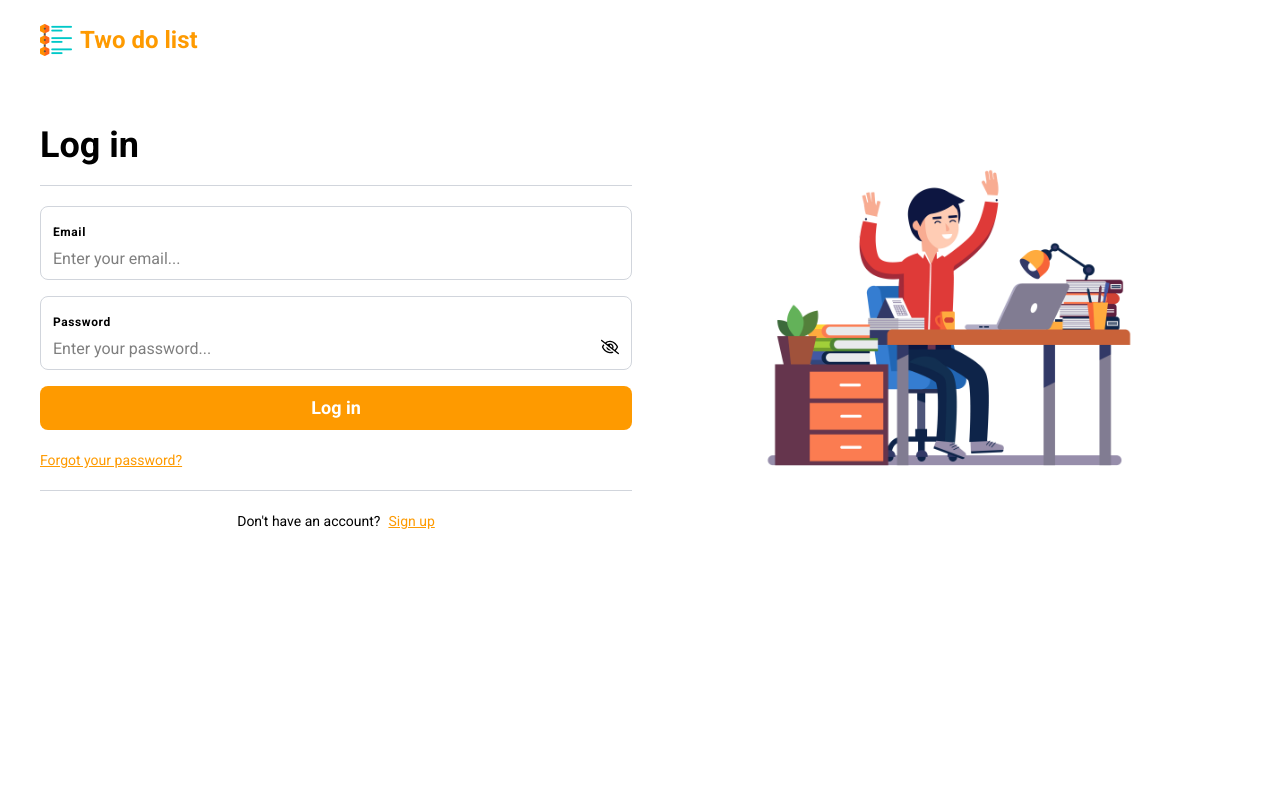
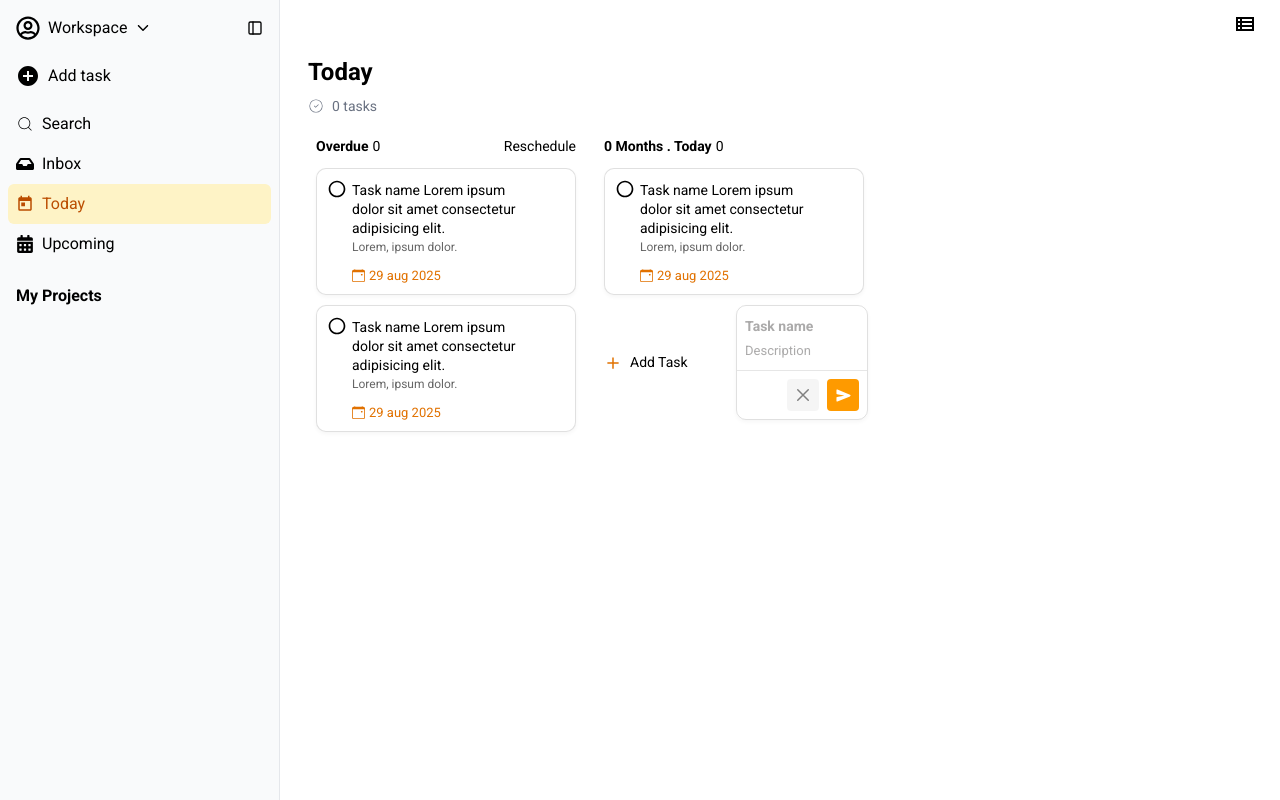
Before and after one commit to prakor/two-do-list-front, a React (Vite) app: page /app/today in a window 1280 px wide. Before the commit this address led to /login. Built offline with nearby package versions, Linux system fonts and the light colour scheme.

Commit message:
feat: enhance sidebar resizing functionality and update authentication state management

```diff
--- a/src/components/Sidebar/Sidebar.css
+++ b/src/components/Sidebar/Sidebar.css
@@ -9,5 +9,11 @@
     right: 0;
     height: 100%;
     width: 4px;
-    cursor: ns-resize;
+    cursor: col-resize;
+    background: transparent;
 }
+
+.handle-navigator:hover,
+.handle-navigator.is-resizing {
+  background: rgba(245, 158, 11, 0.25); /* amber-ish */
+}
--- a/src/components/Sidebar/Sidebar.jsx
+++ b/src/components/Sidebar/Sidebar.jsx
@@ -1,4 +1,4 @@
-import { useState } from "react";
+import { useState, useRef, useEffect } from "react";
 import { useSelector } from "react-redux";
 import { NavLink } from "react-router-dom";
 import { FaRegUserCircle, FaInbox, FaCalendarAlt } from "react-icons/fa";
@@ -8,18 +8,77 @@ import { MdOutlineAddCircle, MdToday } from "react-icons/md";
 import { CiSearch } from "react-icons/ci";
 import "./Sidebar.css";
 
+const SIDEBAR_MIN_WIDTH = 150;
+const SIDEBAR_MAX_WIDTH = 320;
+const SIDEBAR_DEFAULT_WIDTH = 280;
+
 const Sidebar = () => {
   const [isCollapsed, setIsCollapsed] = useState(false);
+  const [width, setWidth] = useState(SIDEBAR_DEFAULT_WIDTH);
+  const [isResizing, setIsResizing] = useState(false);
+
+  const startXRef = useRef(0);
+  const startWidthRef = useRef(SIDEBAR_DEFAULT_WIDTH);
+
   const userName = useSelector((state) => state.auth.user?.name) || "Workspace";
 
   const toggleCollapse = () => {
-    setIsCollapsed((current) => !current);
+    setIsCollapsed((current) => {
+      if (current) {
+        setWidth(SIDEBAR_DEFAULT_WIDTH);
+      }
+      return !current;
+    });
   };
+
+  const handleResizeStart = (e) => {
+    if (isCollapsed) return;
+    setIsResizing(true);
+    startXRef.current = e.clientX;
+    startWidthRef.current = width;
+    document.body.style.userSelect = "none";
+    document.body.style.cursor = "col-resize";
+  };
+
+  useEffect(() => {
+    const handleResizeMove = (e) => {
+      if (!isResizing) return;
+      const delta = e.clientX - startXRef.current;
+      const nextWidth = startWidthRef.current + delta;
+
+      if (nextWidth < SIDEBAR_MIN_WIDTH) {
+        setIsCollapsed(true);
+        setIsResizing(false);
+        document.body.style.userSelect = "";
+        document.body.style.cursor = "";
+        return;
+      }
+
+      const clamped = Math.min(SIDEBAR_MAX_WIDTH, Math.max(SIDEBAR_MIN_WIDTH, nextWidth));
+      setIsCollapsed(false);
+      setWidth(clamped);
+    };
+
+    const handleResizeEnd = () => {
+      if (!isResizing) return;
+      setIsResizing(false);
+      document.body.style.userSelect = "";
+      document.body.style.cursor = "";
+    };
+
+    window.addEventListener("mousemove", handleResizeMove);
+    window.addEventListener("mouseup", handleResizeEnd);
+
+    return () => {
+      window.removeEventListener("mousemove", handleResizeMove);
+      window.removeEventListener("mouseup", handleResizeEnd);
+    };
+  }, [isResizing]);
 
   return (
     <nav
       className="h-screen bg-gray-50 relative flex-shrink-0 transition-all duration-200 border-r border-gray-200"
-      style={{ width: isCollapsed ? "0px" : "280px" }}
+      style={{ width: isCollapsed ? "0px" : `${width}px` }}
     >
       <div className={`h-full overflow-hidden ${isCollapsed ? "hidden" : "block"}`}>
         <div className="flex flex-row justify-between m-2">
@@ -65,8 +124,7 @@ const Sidebar = () => {
                   <NavLink
                     to="/app/inbox"
                     className={({ isActive }) =>
-                      `flex flex-row p-2 items-center gap-2 rounded-md cursor-pointer transition-colors ${
-                        isActive ? "bg-amber-100 text-amber-700 font-medium" : "hover:bg-gray-200"
+                      `flex flex-row p-2 items-center gap-2 rounded-md cursor-pointer transition-colors ${isActive ? "bg-amber-100 text-amber-700 font-medium" : "hover:bg-gray-200"
                       }`
                     }
                   >
@@ -80,8 +138,7 @@ const Sidebar = () => {
                   <NavLink
                     to="/app/today"
                     className={({ isActive }) =>
-                      `flex flex-row p-2 items-center gap-2 rounded-md cursor-pointer transition-colors ${
-                        isActive ? "bg-amber-100 text-amber-700 font-medium" : "hover:bg-gray-200"
+                      `flex flex-row p-2 items-center gap-2 rounded-md cursor-pointer transition-colors ${isActive ? "bg-amber-100 text-amber-700 font-medium" : "hover:bg-gray-200"
                       }`
                     }
                   >
@@ -95,8 +152,7 @@ const Sidebar = () => {
                   <NavLink
                     to="/app/upcoming"
                     className={({ isActive }) =>
-                      `flex flex-row p-2 items-center gap-2 rounded-md cursor-pointer transition-colors ${
-                        isActive ? "bg-amber-100 text-amber-700 font-medium" : "hover:bg-gray-200"
+                      `flex flex-row p-2 items-center gap-2 rounded-md cursor-pointer transition-colors ${isActive ? "bg-amber-100 text-amber-700 font-medium" : "hover:bg-gray-200"
                       }`
                     }
                   >
@@ -111,8 +167,7 @@ const Sidebar = () => {
                 <NavLink
                   to="/app/projects"
                   className={({ isActive }) =>
-                    `flex flex-row p-2 items-center gap-2 rounded-md cursor-pointer transition-colors ${
-                      isActive ? "bg-amber-100 text-amber-700 font-medium" : "hover:bg-gray-200"
+                    `flex flex-row p-2 items-center gap-2 rounded-md cursor-pointer transition-colors ${isActive ? "bg-amber-100 text-amber-700 font-medium" : "hover:bg-gray-200"
                     }`
                   }
                 >
@@ -124,7 +179,11 @@ const Sidebar = () => {
         </div>
       </div>
 
-      <div className="handle-navigator bg-gray-50 hover:bg-gray-200" />
+      <div
+        className={`handle-navigator ${isResizing ? "is-resizing" : ""}`}
+        onMouseDown={handleResizeStart}
+      />
+
       {isCollapsed && (
         <button
           onClick={toggleCollapse}
--- a/src/store/slices/authSlice.js
+++ b/src/store/slices/authSlice.js
@@ -46,7 +46,8 @@ const initialState = {
   user: storedAuth.user,
   accessToken: storedAuth.accessToken,
   refreshToken: storedAuth.refreshToken,
-  isAuthenticated: Boolean(storedAuth.accessToken),
+  isAuthenticated: true,
+  // isAuthenticated: Boolean(storedAuth.accessToken),
   isLoading: false,
   error: null,
 };
```
